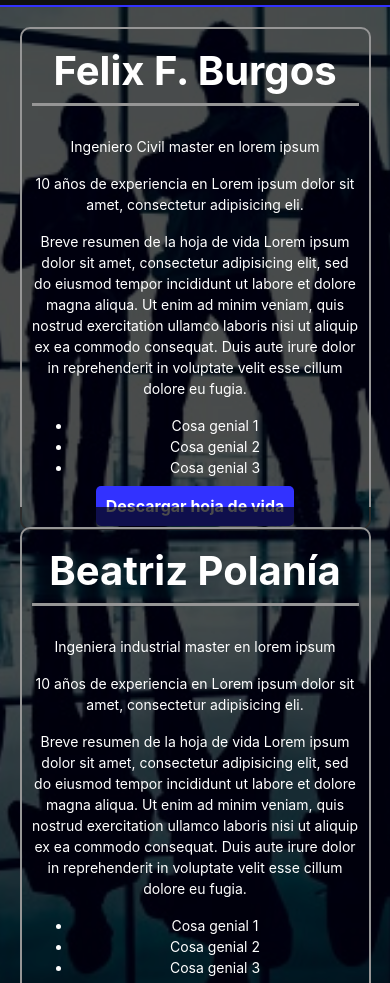
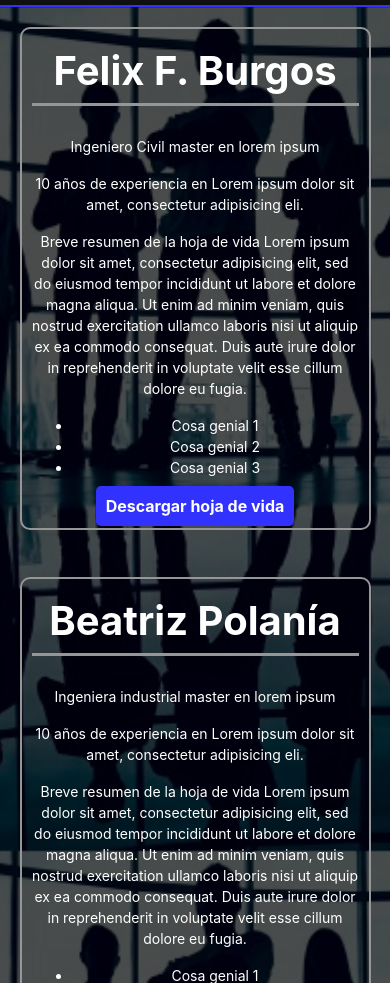
Before and after one commit to edgardoburgos94/B-P, a plain HTML site: page equipo.html in a window 390 px wide. Shown: the part 94-1077 px from the top of the page. Drawn offline with nearby package versions, Linux system fonts and the light colour scheme.

Commit message:
Adjust height in team link

```diff
--- a/styles/team-styles.css
+++ b/styles/team-styles.css
@@ -71,15 +71,15 @@
     color: white;
   }
   .beatriz {
-    height: 500px;
+    height: 550px;
     width: 100%;
   }
   .felix {
-    height: 500px;
+    height: 550px;
     width: 100%;
   }
   .team-introduction {
-    height: 1000px;
+    height: 1100px;
     background-position: center center;
   }
   .team-description p, li {
```
